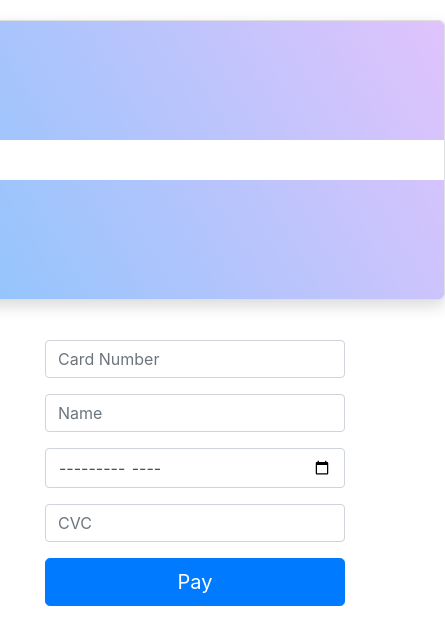
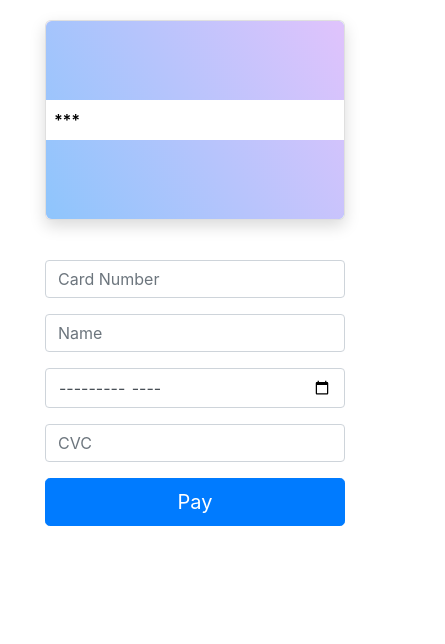
Before and after one commit to wkydv/Card-UI-Assignment, a plain HTML site: page index.html in a window 390 px wide. Shown: the whole page, 445 px wide, since content can reach past the window. Drawn offline with nearby package versions, Linux system fonts and the light colour scheme.

Commit message:
mobile responsiveness added

```diff
--- a/style.css
+++ b/style.css
@@ -84,3 +84,25 @@
     text-overflow: ellipsis;
     overflow: hidden;
 }
+
+@media (max-width: 500px) {
+    .cardContainer {
+        width: 300px;
+        height: 200px;
+        position: relative;
+        perspective: 800px;
+        border-radius: 4px;
+    }
+    .cardNumberText{
+        font-size: 25px;
+    }
+    .userName {
+        font-size: 16px;
+    }
+    .expiryDate {
+        font-size: 10px;
+    }
+    .expiryDate h4 {
+        font-size: 12px;
+    }
+  }
```
